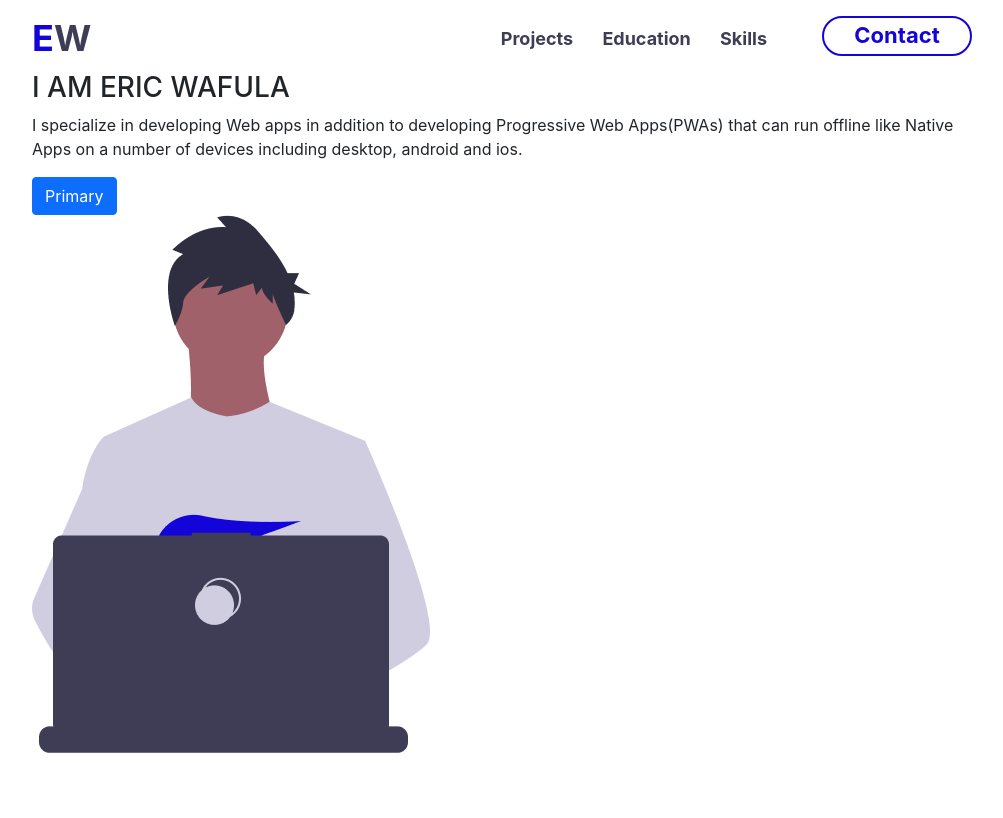
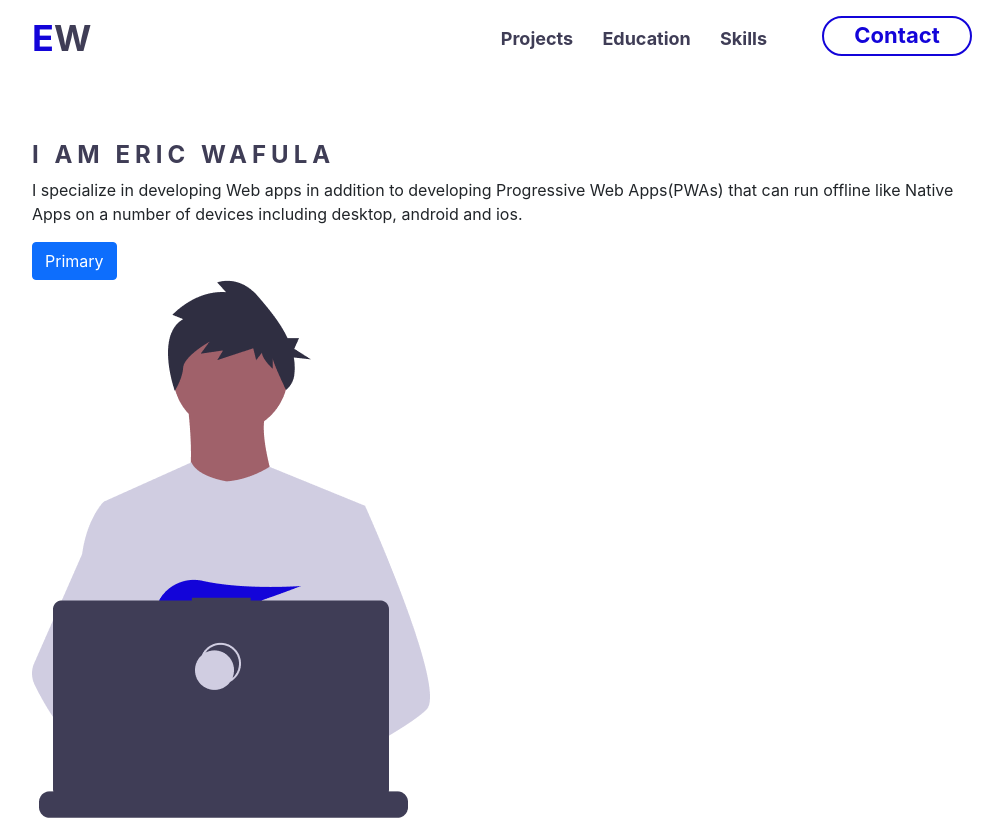
Before and after one commit to ericwafula/portfolio-landing-page, a plain HTML site: page index.html in a window 1280 px wide. Shown: the whole page, without its empty margins (138-1141 px from the left). Drawn offline with Linux system fonts and the light colour scheme.

Commit message:
added top padding on hero section and styled h3 element

```diff
--- a/css/style.css
+++ b/css/style.css
@@ -76,3 +76,18 @@ body{
 }
 
 /* Aligns the hero section items */
+.hero-section{
+    display: flex;
+    justify-content: space-between;
+    align-items: center;
+    flex-wrap: wrap;
+    flex-direction: row;
+    padding-top: 70px;
+}
+
+.hero-left h3{
+    color: #3F3D56;
+    font-weight: bold;
+    font-size: 24px;
+    letter-spacing: 5px;
+}
```
